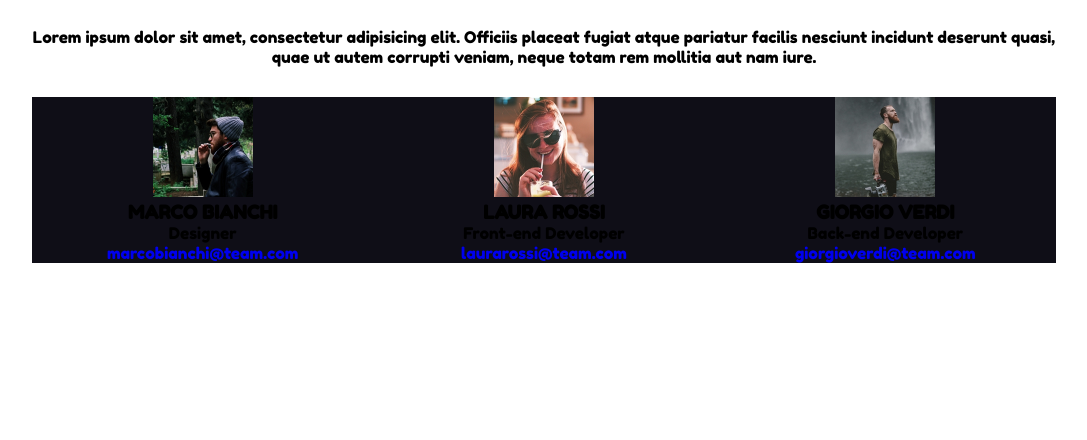
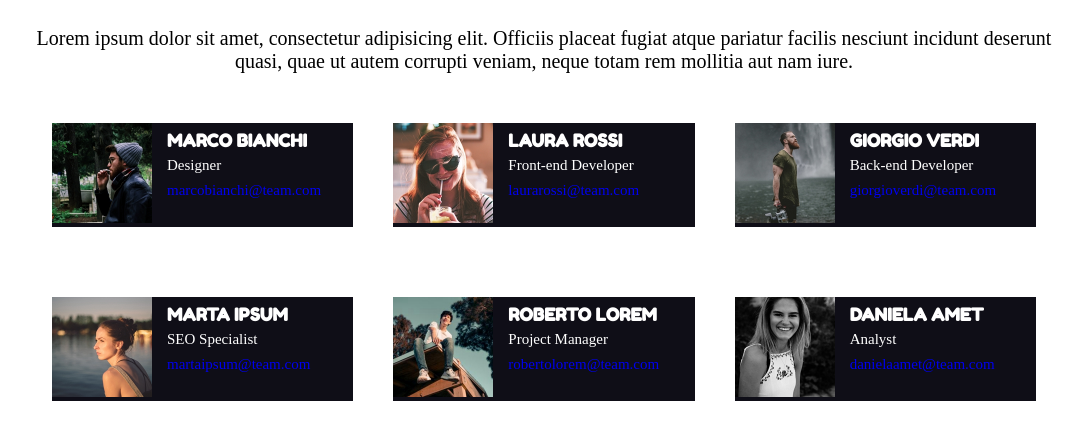
Before and after one commit to MirkoGLostia/html-css-float-cards, a plain HTML site: page index.html in a window 1280 px wide. Shown: the part 62-502 px from the top of the page, without its empty margins (96-1183 px from the left). Drawn offline with Linux system fonts and the light colour scheme; a web font is replaced by a local one.

Commit message:
html_css_main-complete-and-font-update

```diff
--- a/css/style.css
+++ b/css/style.css
@@ -6,6 +6,10 @@
 }
 
 /* genearl rules */
+
+h1, h3{
+    font-family: "Fredoka One";
+}
 
 h1{
     color: rgb(229,49,112);
@@ -24,6 +28,10 @@ img{
 
 /* header */
 
+#head-txt{
+    font-size: 20px;
+    font-weight: lighter;
+}
 
 /* main */
 
@@ -36,9 +44,25 @@ img{
 .col{
     background-color: rgb(15,14,23);
     float: left;
-    width: calc(100%/3);
+    width: calc((100%/3) - 40px);
+    margin: 20px;
+}
+
+.col-txt{
+    color: white;
+    text-align: left;
+    font-size: 15px;
+    margin-left: 10px;
+    padding: 5px;
+    line-height: 25px;
 }
 
 .row{
     margin-top: 30px;
 }
+
+/* inter main */
+
+.inter-col{
+    float: left;
+}
--- a/index.html
+++ b/index.html
@@ -2,10 +2,12 @@
 <html lang="en">
 <head>
     <link rel="stylesheet" href="https://fonts.googleapis.com/css?family=Fredoka One">
+    <link rel="stylesheet" href="https://fonts.google.com/specimen/Fredoka">
     <link rel="stylesheet" href="css/style.css">
     <style>
         body {
             font-family: "Fredoka One";
+            font-family: "Fredoka";
         }
     </style>
     <title>Document</title>
@@ -15,7 +17,7 @@
         <!-- header: title and text -->
         <header>
         <h1>Meet Our Team</h1>
-        <p>
+        <p id="head-txt">
             Lorem ipsum dolor sit amet, consectetur adipisicing elit. Officiis placeat fugiat atque pariatur facilis nesciunt incidunt deserunt quasi, quae ut autem corrupti veniam, neque totam rem mollitia aut nam iure.
         </p>
         </header>
@@ -26,11 +28,11 @@
             <div class="row">
                 <div class="col">
                     <!-- photo -->
-                    <div>
+                    <div class="inter-col">
                         <img src="img/male1.png" alt="designer">
                     </div>
                     <!-- text -->
-                    <div class="col-txt">
+                    <div class="col-txt inter-col">
                         <h3>MARCO BIANCHI</h3>
                         <span>Designer</span> <br>
                         <a href="mailto:#">marcobianchi@team.com</a>
@@ -39,11 +41,11 @@
 
                 <div class="col">
                     <!-- photo -->
-                    <div>
+                    <div class="inter-col">
                         <img src="img/female1.png" alt="Front-end Developer">
                     </div>
                     <!-- text -->
-                    <div class="col-txt">
+                    <div class="col-txt inter-col">
                         <h3>LAURA ROSSI</h3>
                         <span>Front-end Developer</span> <br>
                         <a href="mailto:#">laurarossi@team.com</a>
@@ -52,11 +54,11 @@
 
                 <div class="col">
                     <!-- photo -->
-                    <div>
+                    <div class="inter-col">
                         <img src="img/male2.png" alt="Back-end Developer">
                     </div>
                     <!-- text -->
-                    <div class="col-txt">
+                    <div class="col-txt inter-col">
                         <h3>GIORGIO VERDI</h3>
                         <span>Back-end Developer</span> <br>
                         <a href="mailto:#">giorgioverdi@team.com</a>
@@ -64,39 +66,44 @@
                 </div>
             </div>
             <!-- row 2 -->
-            <div>
-                <div>
+            <div class="row">
+                <div class="col">
                     <!-- photo -->
-                    <div>
-
+                    <div class="inter-col">
+                        <img src="img/female2.png" alt="SEO Specialist">
                     </div>
                     <!-- text -->
-                    <div>
+                    <div class="col-txt inter-col">
+                        <h3>MARTA IPSUM</h3>
+                        <span>SEO Specialist</span> <br>
+                        <a href="mailto:#">martaipsum@team.com</a>
+                    </div>
+                </div>
 
-                    </div>
-
-                </div>
-                <div>
+                <div class="col">
                     <!-- photo -->
-                    <div>
-
+                    <div class="inter-col">
+                        <img src="img/male3.png" alt="Project manager">
                     </div>
                     <!-- text -->
-                    <div>
+                    <div class="col-txt inter-col">
+                        <h3>ROBERTO LOREM</h3>
+                        <span>Project Manager</span> <br>
+                        <a href="mailto:#">robertolorem@team.com</a>
+                    </div>
+                </div>
 
-                    </div>
-
-                </div>
-                <div>
+                <div class="col">
                     <!-- photo -->
-                    <div>
-
+                    <div class="inter-col">
+                        <img src="img/female3.png" alt="Analyst">
                     </div>
                     <!-- text -->
-                    <div>
-
+                    <div class="col-txt inter-col">
+                        <h3>DANIELA AMET</h3>
+                        <span>Analyst</span> <br>
+                        <a href="mailto:#">danielaamet@team.com</a>
                     </div>
-
                 </div>
             </div>
         </main>
```
